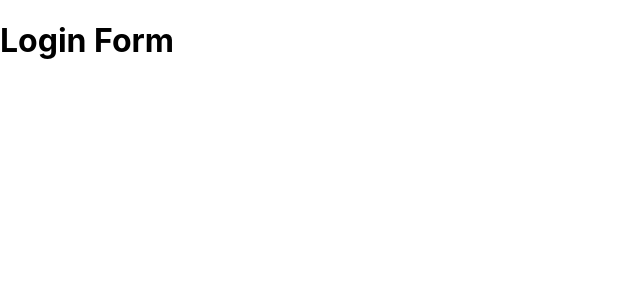
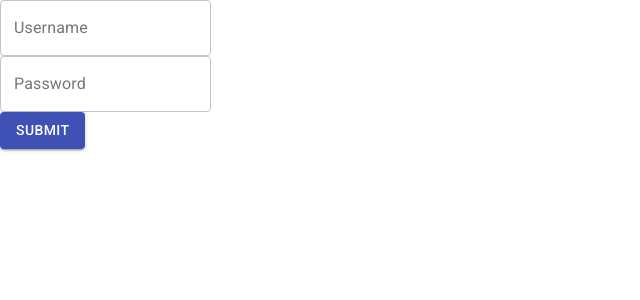
Before and after one commit to daveskull81/coffee-recipe-tracker-front-end, a React (Create React App) app: page /login in a window 1280 px wide. Shown: the top 300 px of the page, without its empty margins (0-640 px from the left). Built offline with nearby package versions, Linux system fonts and the light colour scheme.

Commit message:
implement login form

```diff
--- a/src/components/Auth/Login.js
+++ b/src/components/Auth/Login.js
@@ -1,10 +1,59 @@
-import React from 'react';
+import React, { useState } from 'react';
+import TextField from '@material-ui/core/TextField';
+import Button from '@material-ui/core/Button';
+import apiRequest from '../../utils/apiRequest';
+import { useCookies } from 'react-cookie';
+import { useHistory } from 'react-router-dom';
 
 function Login() {
+
+  const history = useHistory();
+  const userCookieLabel = process.env.REACT_APP_USER_COOKIE_NAME;
+  const [ user, setUser ] = useState({ username: '', password: '' });
+  const [ cookies, setCookie ] = useCookies([userCookieLabel]);
+
+  const handleChange = e => {
+    setUser({ ...user, [e.target.name]: e.target.value })
+  };
+
+  const onSubmit = e => {
+    e.preventDefault();
+
+    apiRequest()
+      .post('/auth/login', user)
+      .then(res => {
+        console.log(res.data);
+        setCookie(userCookieLabel, res.data, { path: '/' });
+        history.push('/home');
+      })
+      .catch(err => console.log(err));
+  };
+
   return (
-    <div>
-      <h1>Login Form</h1>
-    </div>
+    <form onSubmit={onSubmit}>
+      <div>
+        <TextField
+          id='username'
+          label='Username'
+          name='username'
+          variant='outlined'
+          value={user.username}
+          onChange={handleChange}
+        />
+      </div>
+      <div>
+        <TextField
+          id='password'
+          label='Password'
+          type='password'
+          name='password'
+          variant='outlined'
+          value={user.password}
+          onChange={handleChange}
+        />
+      </div>
+      <Button variant='contained' color='primary' type='submit'>Submit</Button>
+    </form>
   );
 }
 
```
